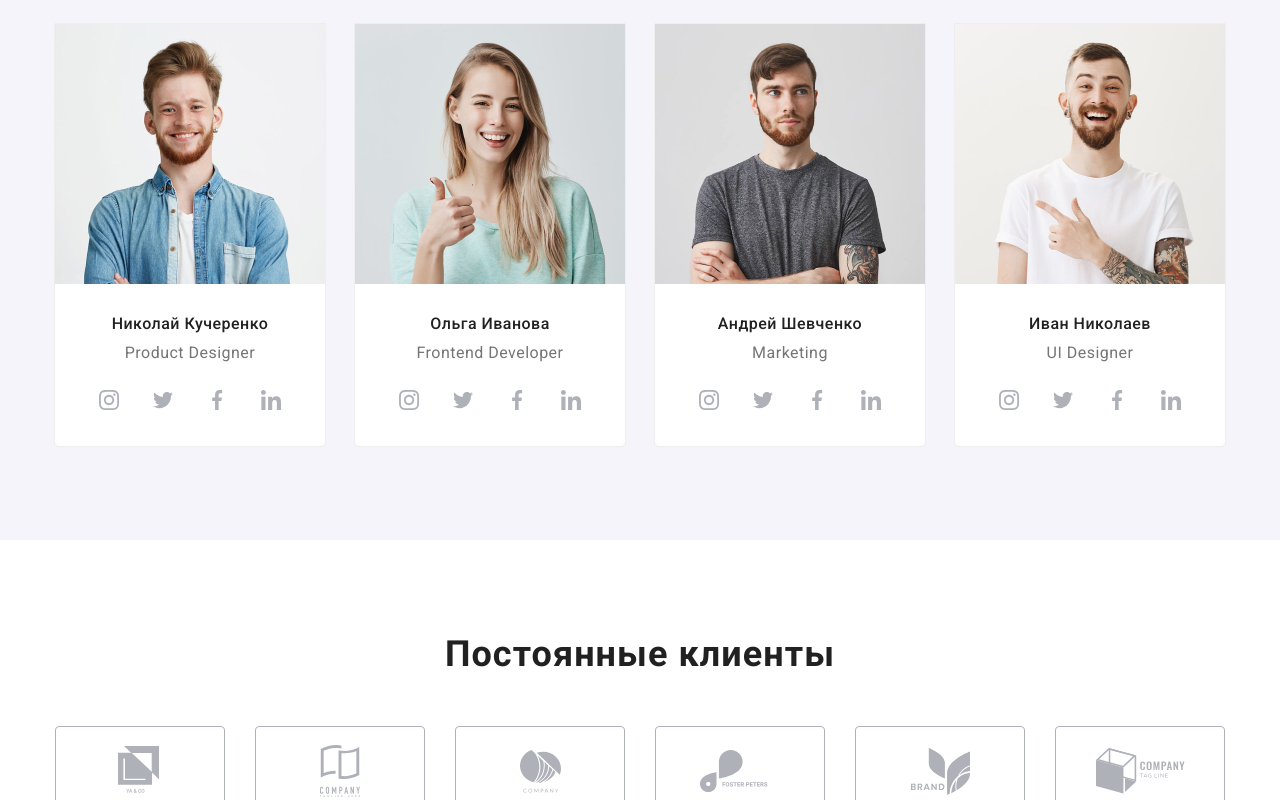
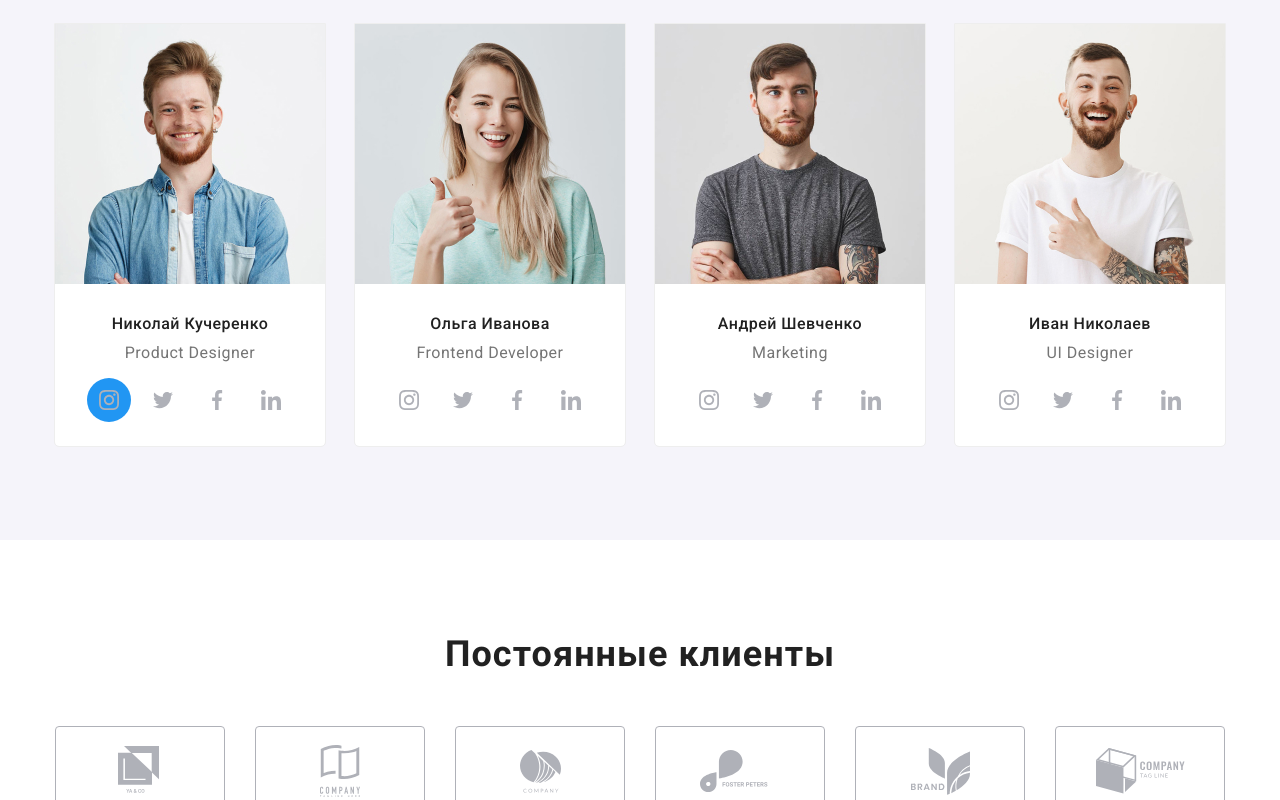
Before and after one commit to AntoninaMuravska/goit-markup-hw-03, a plain HTML site: page index.html in a window 1280 px wide. In both pictures the pointer is over the link 109 px from the left and 2177 px from the top of the page. Shown: the part 1777-2577 px from the top of the page. Drawn offline with Linux system fonts and the light colour scheme.

Commit message:
Добавляет стили иконок соц сетей

```diff
--- a/css/styles.css
+++ b/css/styles.css
@@ -327,6 +327,11 @@ html {
   border-radius: 50%;
 }
 
+.social-link:hover,
+.social-link:focus {
+  background-color: var(--accent-color);
+}
+
 .social-img {
   display: block;
   /* margin-left: auto;
```
